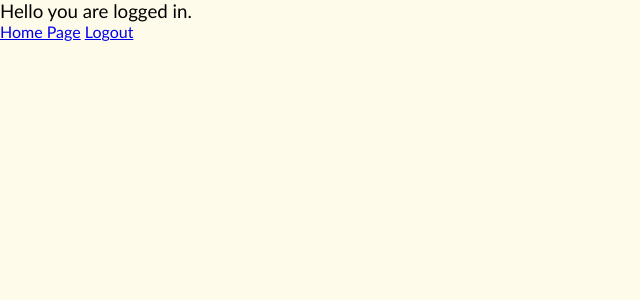
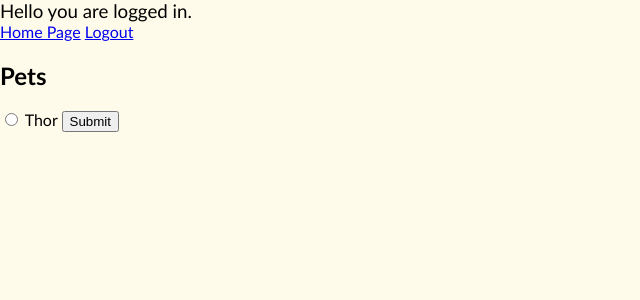
Before and after one commit to jcochran93/MyFitnessPup, a Flask app: page /dashboard in a window 1280 px wide. Shown: the top 300 px of the page, without its empty margins (0-640 px from the left). Run offline with Flask 2, Linux system fonts and the light colour scheme; a user stored in the database is signed in; data comes from the database, SQL or seed files in the repository; both versions use the stored data as it was after the commit; some libraries are stand-ins or nearby versions.

Commit message:
code additions

```diff
--- a/app.py
+++ b/app.py
@@ -121,7 +121,9 @@ def userRegister():
 @app.route("/dashboard", methods=["GET", "POST"])
 @login_required
 def dashboard():
-    return render_template('dashboard.html')
+
+    pets = Pets.query.all()
+    return render_template('dashboard.html', pets=pets)
 
 
 @app.route("/logout", methods=['GET', 'POST'])
@@ -162,6 +164,7 @@ def index():
 
 
 @app.route("/delete/<int:id>")
+@login_required
 def delete(id):
     food_to_delete = DogFood.query.get_or_404(id)
 
--- a/templates/dashboard.html
+++ b/templates/dashboard.html
@@ -10,4 +10,20 @@
 <a href="{{ url_for('index') }} ">Home Page</a>
 <a href="{{ url_for('logout') }}">Logout</a>
 
+<div class="pet-window">
+    <h2>Pets</h2>
+
+    <form action="" method="post">
+        {% for pet in pets %}
+            {% if current_user_id == pet.user_id %}
+                <input type="radio" name="{{ pet }}" id="{{ pet.name }}">
+                <label for="{{ pet.name }}">{{ pet.name }}</label>
+
+            {% endif %}
+        {% endfor %}
+        <input type="submit" value="Submit">
+    </form>
+
+</div>
+
 {% endblock %}
```
Also changed, not shown: test.db.
